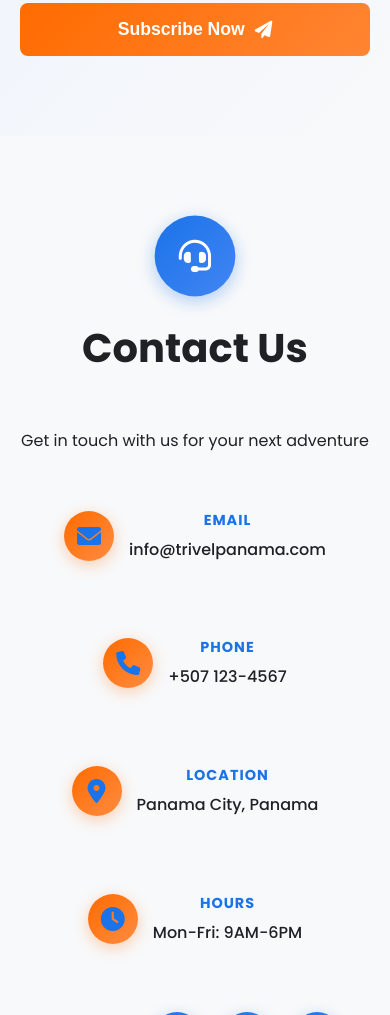
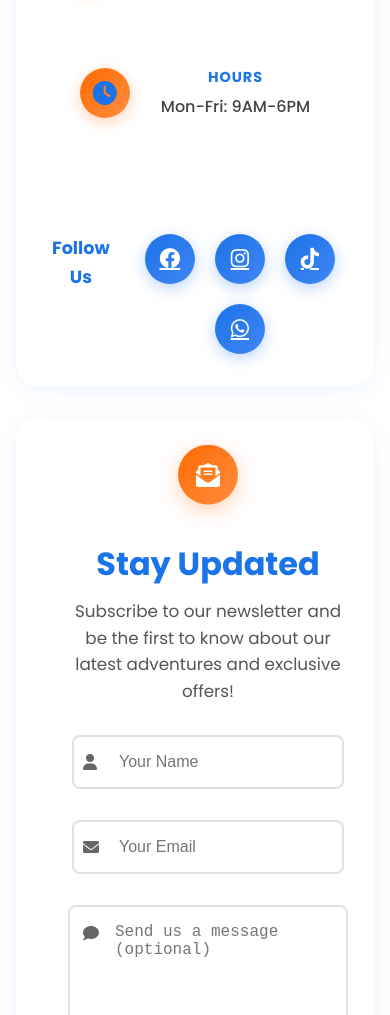
Before and after one commit to GeorgeGGdev/Trivel-Panama, a plain HTML site: page public/pages/index.html in a window 390 px wide. Shown: the part 6810-7825 px from the top of the page. Drawn offline with Linux system fonts and the light colour scheme; no server answers.

Commit message:
Mejoras en diseño: contacto y newsletter a la par, diseño responsivo y moderno

```diff
--- a/public/CSS/styles.css
+++ b/public/CSS/styles.css
@@ -1258,3 +1258,120 @@ body {
         padding: 24px 8vw 24px 8vw;
     }
 }
+
+/* Contact & Newsletter Side by Side */
+.contact-newsletter-row {
+  display: flex;
+  gap: 3rem;
+  justify-content: center;
+  align-items: stretch;
+  width: 100%;
+  max-width: 1200px;
+  margin: 60px auto 0 auto;
+  padding: 0 2rem 60px 2rem;
+}
+.contact-half, .newsletter-half {
+  flex: 1 1 0;
+  background: #fff;
+  border-radius: 22px;
+  box-shadow: 0 4px 24px rgba(26,115,232,0.07);
+  padding: 2.5rem 2rem 2rem 2rem;
+  display: flex;
+  flex-direction: column;
+  justify-content: center;
+}
+.contact-half {
+  border-top-right-radius: 0;
+  border-bottom-right-radius: 0;
+  border-right: 2px solid #f0f4fa;
+}
+.newsletter-half {
+  border-top-left-radius: 0;
+  border-bottom-left-radius: 0;
+}
+.contact-header, .newsletter-header {
+  margin-bottom: 1.5rem;
+  text-align: left;
+}
+.contact-header h2, .newsletter-header h2 {
+  font-size: 2rem;
+  color: var(--primary-color);
+  margin-bottom: 0.5rem;
+}
+.contact-header p, .newsletter-header p {
+  color: #555;
+  font-size: 1.05rem;
+}
+.contact-info {
+  margin-bottom: 1.5rem;
+}
+.info-item {
+  display: flex;
+  align-items: center;
+  margin-bottom: 1rem;
+}
+.info-icon {
+  background: var(--gradient-blue);
+  color: #fff;
+  border-radius: 50%;
+  width: 38px;
+  height: 38px;
+  display: flex;
+  align-items: center;
+  justify-content: center;
+  margin-right: 1rem;
+  font-size: 1.2rem;
+}
+.info-text h4 {
+  margin: 0;
+  font-size: 1.1rem;
+  color: var(--primary-color);
+}
+.info-text p {
+  margin: 0;
+  color: #444;
+  font-size: 1rem;
+}
+.social-media {
+  margin-top: 1.5rem;
+}
+.social-media h4 {
+  font-size: 1.1rem;
+  color: var(--primary-color);
+  margin-bottom: 0.5rem;
+}
+.social-icons {
+  display: flex;
+  gap: 1rem;
+}
+.social-icon {
+  background: var(--gradient-orange);
+  color: #fff;
+  border-radius: 50%;
+  width: 36px;
+  height: 36px;
+  display: flex;
+  align-items: center;
+  justify-content: center;
+  font-size: 1.2rem;
+  transition: background 0.3s, transform 0.2s;
+}
+.social-icon:hover {
+  background: var(--primary-color);
+  transform: scale(1.1);
+}
+@media (max-width: 900px) {
+  .contact-newsletter-row {
+    flex-direction: column;
+    gap: 2rem;
+    padding: 0 1rem 40px 1rem;
+  }
+  .contact-half, .newsletter-half {
+    border-radius: 22px;
+    border-right: none;
+    border-top-right-radius: 22px;
+    border-bottom-right-radius: 22px;
+    border-top-left-radius: 22px;
+    border-bottom-left-radius: 22px;
+  }
+}
--- a/public/pages/index.html
+++ b/public/pages/index.html
@@ -246,41 +246,9 @@
         </div>
     </section>
 
-    <!-- Newsletter Section -->
-    <section class="newsletter">
-        <div class="newsletter-content">
-            <div class="newsletter-header">
-                <div class="newsletter-icon">
-                    <i class="fas fa-envelope-open-text"></i>
-                </div>
-                <h2>Stay Updated</h2>
-                <p>Subscribe to our newsletter and be the first to know about our latest adventures and exclusive offers!</p>
-            </div>
-            <form class="newsletter-form">
-                <div class="form-group">
-                    <div class="input-wrapper">
-                        <i class="fas fa-user"></i>
-                        <input type="text" placeholder="Your Name" required>
-                    </div>
-                    <div class="input-wrapper">
-                        <i class="fas fa-envelope"></i>
-                        <input type="email" placeholder="Your Email" required>
-                    </div>
-                </div>
-                <div class="textarea-wrapper">
-                    <i class="fas fa-comment"></i>
-                    <textarea placeholder="Send us a message (optional)"></textarea>
-                </div>
-                <button type="submit" class="subscribe-btn">
-                    <span>Subscribe Now</span>
-                    <i class="fas fa-paper-plane"></i>
-                </button>
-            </form>
-        </div>
-    </section>
-
-    <!-- Contact Section -->
-    <section id="contact" class="contact">
+    <!-- Contact & Newsletter Section (side by side) -->
+    <section class="contact-newsletter-row">
+        <div class="contact-half">
             <div class="contact-header">
                 <div class="contact-icon">
                     <i class="fas fa-headset"></i>
@@ -343,6 +311,38 @@
                             <i class="fab fa-whatsapp"></i>
                         </a>
                     </div>
+                </div>
+            </div>
+        </div>
+        <div class="newsletter-half">
+            <div class="newsletter-content">
+                <div class="newsletter-header">
+                    <div class="newsletter-icon">
+                        <i class="fas fa-envelope-open-text"></i>
+                    </div>
+                    <h2>Stay Updated</h2>
+                    <p>Subscribe to our newsletter and be the first to know about our latest adventures and exclusive offers!</p>
+                </div>
+                <form class="newsletter-form">
+                    <div class="form-group">
+                        <div class="input-wrapper">
+                            <i class="fas fa-user"></i>
+                            <input type="text" placeholder="Your Name" required>
+                        </div>
+                        <div class="input-wrapper">
+                            <i class="fas fa-envelope"></i>
+                            <input type="email" placeholder="Your Email" required>
+                        </div>
+                    </div>
+                    <div class="textarea-wrapper">
+                        <i class="fas fa-comment"></i>
+                        <textarea placeholder="Send us a message (optional)"></textarea>
+                    </div>
+                    <button type="submit" class="subscribe-btn">
+                        <span>Subscribe Now</span>
+                        <i class="fas fa-paper-plane"></i>
+                    </button>
+                </form>
             </div>
         </div>
     </section>
```
Also changed, not shown: public/index.html (+6 -9 lines). Lines whose indentation alone changed are shown as unchanged.
